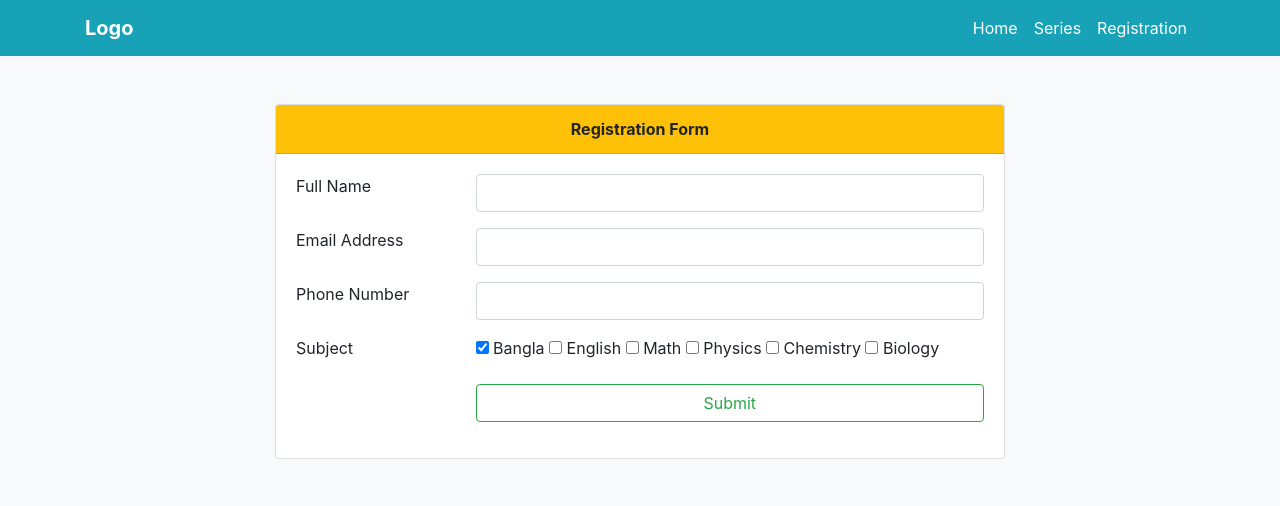
After one commit to mdshofiullah/php_class_18, a PHP site: page /pages/register.php in a window 1280 px wide. The commit adds this page. Shown: the top 506 px of the page. Run offline with PHP 8.4, Linux system fonts and the light colour scheme.

Commit message:
registration with some data and sesstion and sum of a series

```diff
--- a/pages/header.php
+++ b/pages/header.php
@@ -19,6 +19,7 @@
         <ul class="navbar-nav">
             <li><a href="action.php?pages=home" class="nav-link text-white">Home</a></li>
             <li><a href="action.php?pages=series" class="nav-link text-white">Series</a></li>
+            <li><a href="action.php?pages=register" class="nav-link text-white">Registration</a></li>
 
         </ul>
 
--- a/pages/home.php
+++ b/pages/home.php
@@ -9,6 +9,7 @@
                         <h4>Prime number</h4>
                     </div>
                     <div class="card-body">
+                        <h1><?php session_start(); echo $_SESSION['name']; ?></h1>
                         <form action="action.php" method="post">
 
                             <div class="form-group row">
--- /dev/null
+++ b/pages/register.php
@@ -0,0 +1,59 @@
+<?php include 'header.php'; ?>
+
+<section class="py-5 bg-light">
+    <div class="container">
+        <div class="row">
+            <div class="col-md-8 mx-auto">
+                <div class="card">
+                    <div class="card-header text-center font-weight-bold bg-warning">
+                        Registration Form
+                    </div>
+                    <div class="card-body">
+                        <form action="action.php" method="post">
+
+                            <div class="form-group row">
+                                <label for=""  class="col-md-3">Full Name</label>
+                                <div class="col-md-9">
+                                    <input type="text" required class="form-control" name="full_name" />
+                                </div>
+                            </div>
+                            <div class="form-group row">
+                                <label for="" class="col-md-3">Email Address</label>
+                                <div class="col-md-9">
+                                    <input type="email" required class="form-control" name="email" />
+                                </div>
+                            </div>
+                            <div class="form-group row">
+                                <label for="" class="col-md-3">Phone Number</label>
+                                <div class="col-md-9">
+                                    <input type="number" required class="form-control" name="phone_number" />
+                                </div>
+                            </div>
+                            <div class="form-group row">
+                                <label for="" class="col-md-3">Subject</label>
+                                <div class="col-md-9">
+                                    <label for=""><input type="checkbox" checked name="subject[]" value="Bangla"/> Bangla </label>
+                                    <label for=""><input type="checkbox" name="subject[]" value="English"/> English </label>
+                                    <label for=""><input type="checkbox" name="subject[]" value="Math"/> Math </label>
+                                    <label for=""><input type="checkbox" name="subject[]" value="Physics"/> Physics </label>
+                                    <label for=""><input type="checkbox" name="subject[]" value="Chemistry"/> Chemistry </label>
+                                    <label for=""><input type="checkbox" name="subject[]" value="Biology"/> Biology </label>
+
+                                </div>
+                            </div>
+                            <div class="form-group row">
+                                <label for="" class="col-md-3"></label>
+                                <div class="col-md-9">
+                                    <input type="submit" class="btn btn-outline-success btn-block" name="register_btn" value="Submit" />
+                                </div>
+                            </div>
+
+                        </form>
+                    </div>
+                </div>
+            </div>
+        </div>
+    </div>
+</section>
+
+<?php include 'footer.php'; ?>
--- /dev/null
+++ b/test.php
@@ -0,0 +1,6 @@
+<?php
+session_start();
+
+$name = 'shofi';
+
+$_SESSION['name'] = $name;
```
Also changed, not shown: action.php (+21 -0 lines), app/classes/Register.php (added, +15 -0 lines), app/classes/Series.php (+25 -2 lines), pages/series.php (+6 -6 lines).
